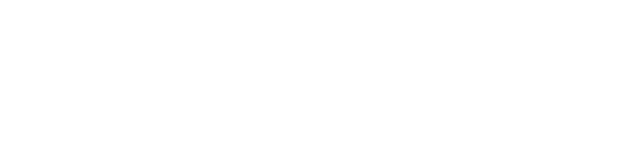
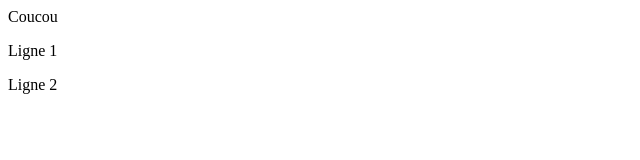
Before and after one commit to denisdoryan/TPJS, a plain HTML site: page index.html in a window 1280 px wide. Shown: the whole page, without its empty margins (0-640 px from the left). Drawn offline with Linux system fonts and the light colour scheme.

Commit message:
Update index.html

```diff
--- a/index.html
+++ b/index.html
@@ -4,7 +4,16 @@
 	</head>
 	<body>
 		<script>
-			alert("COUCOU");
+			/* alert("COUCOU");  Ouvre un pop-up */
 		</script>
+			<p id="paragraphe">
+			Coucou
+			</p>
+			<p class="essai" class="para2">
+				Ligne 1
+			</p>
+			<div class="Essai1">
+				Ligne 2
+			</div>
 	</body>
 </html>
```
